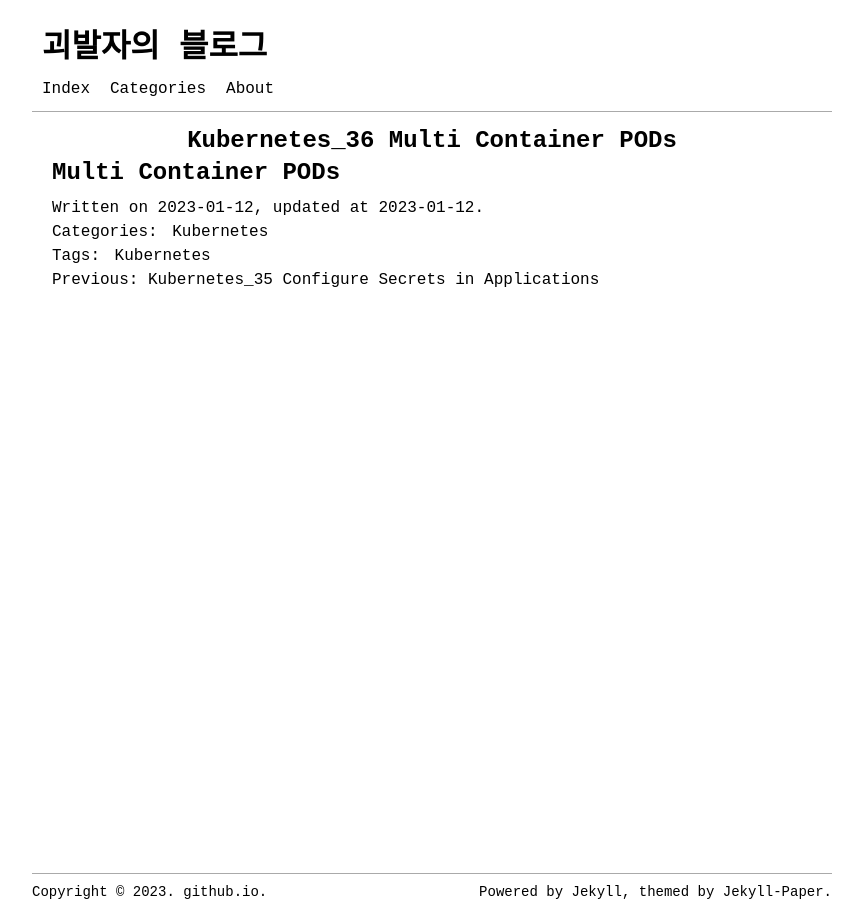
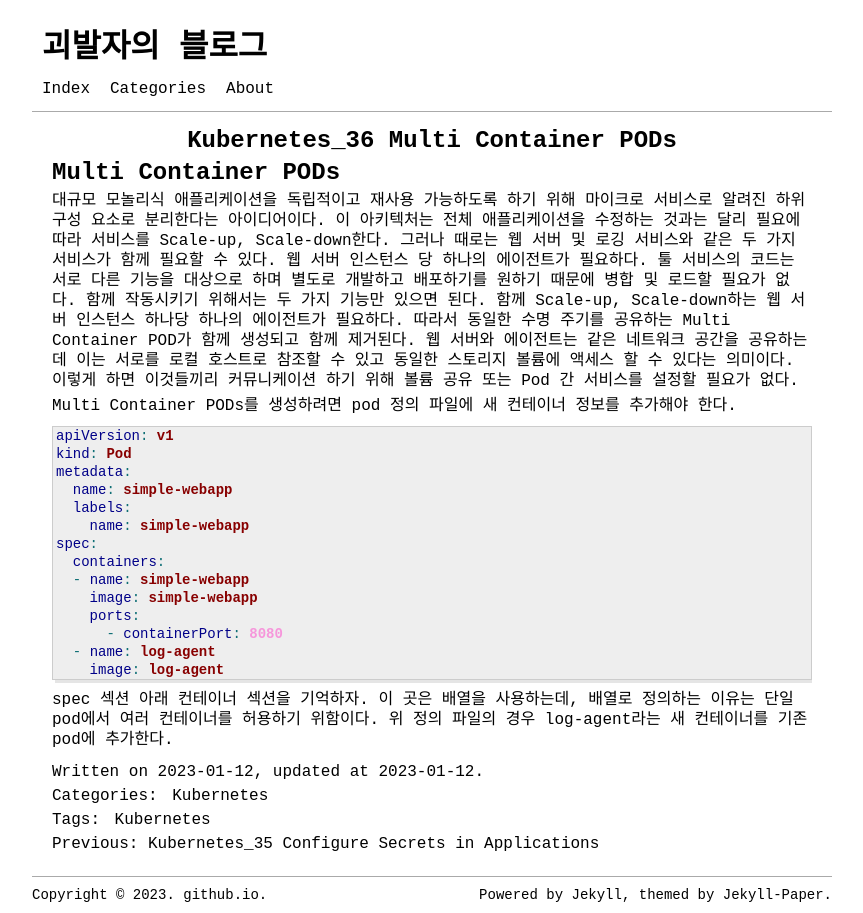
Before and after one commit to oleveloper/oleveloper.github.io, a Jekyll site: the page built from _posts/2023-01-12-kubernetes_36.markdown, in a window 1280 px wide. Shown: the whole page, without its empty margins (208-1071 px from the left). Built offline with Jekyll 4.4.1, drawn with Linux system fonts in a browser that asks for light colours.

Commit message:
Update 2023-01-12-kubernetes_36.markdown

````diff
--- a/_posts/2023-01-12-kubernetes_36.markdown
+++ b/_posts/2023-01-12-kubernetes_36.markdown
@@ -8,3 +8,34 @@ tags: [Kubernetes]
 ---
 
 # Multi Container PODs
+대규모 모놀리식 애플리케이션을 독립적이고 재사용 가능하도록 하기 위해 마이크로 서비스로 알려진 하위 구성 요소로 분리한다는 아이디어이다.
+이 아키텍처는 전체 애플리케이션을 수정하는 것과는 달리 필요에 따라 서비스를 Scale-up, Scale-down한다.
+그러나 때로는 웹 서버 및 로깅 서비스와 같은 두 가지 서비스가 함께 필요할 수 있다.
+웹 서버 인스턴스 당 하나의 에이전트가 필요하다.
+툴 서비스의 코드는 서로 다른 기능을 대상으로 하며 별도로 개발하고 배포하기를 원하기 때문에 병합 및 로드할 필요가 없다.
+함께 작동시키기 위해서는 두 가지 기능만 있으면 된다.
+함께 Scale-up, Scale-down하는 웹 서버 인스턴스 하나당 하나의 에이전트가 필요하다.
+따라서 동일한 수명 주기를 공유하는 Multi Container POD가 함께 생성되고 함께 제거된다.
+웹 서버와 에이전트는 같은 네트워크 공간을 공유하는데 이는 서로를 로컬 호스트로 참조할 수 있고 동일한 스토리지 볼륨에 액세스 할 수 있다는 의미이다.
+이렇게 하면 이것들끼리 커뮤니케이션 하기 위해 볼륨 공유 또는 Pod 간 서비스를 설정할 필요가 없다.
+
+Multi Container PODs를 생성하려면 pod 정의 파일에 새 컨테이너 정보를 추가해야 한다.
+```yml
+apiVersion: v1
+kind: Pod
+metadata:
+  name: simple-webapp
+  labels:
+    name: simple-webapp
+spec:
+  containers:
+  - name: simple-webapp
+    image: simple-webapp
+    ports:
+      - containerPort: 8080
+  - name: log-agent
+    image: log-agent
+```
+spec 섹션 아래 컨테이너 섹션을 기억하자.
+이 곳은 배열을 사용하는데, 배열로 정의하는 이유는 단일 pod에서 여러 컨테이너를 허용하기 위함이다.
+위 정의 파일의 경우 log-agent라는 새 컨테이너를 기존 pod에 추가한다.
````
